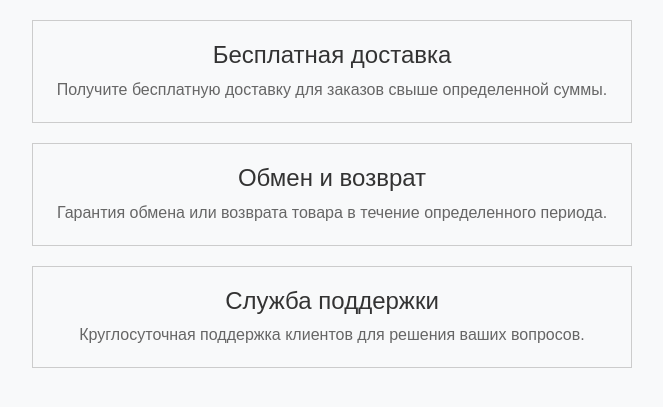
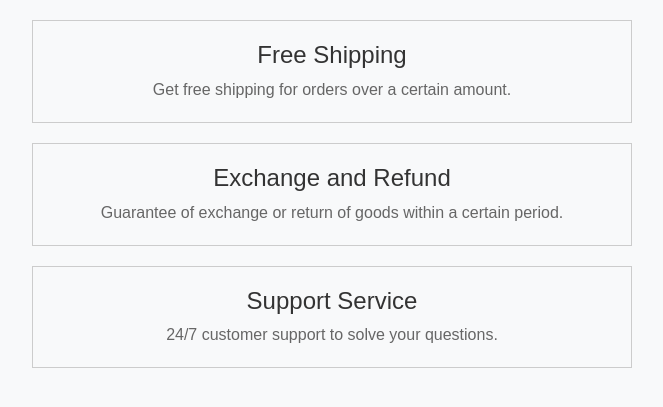
Before and after one commit to 2palek1/final_project, a FastAPI app: template src/templates/front/services.html in a window 1280 px wide. Shown: the part 56-463 px from the top of the page, without its empty margins (308-971 px from the left). Run offline with FastAPI, Linux system fonts and the light colour scheme; the template is opened without the code that fills it, so the values that code supplies are empty.

Commit message:
web changes

```diff
--- a/src/templates/front/about.html
+++ b/src/templates/front/about.html
@@ -1,5 +1,6 @@
 {% extends "base.html" %}
 {% block head %}
+    <title>About</title>
     <link rel="stylesheet" href="styles/about.css">
 {% endblock %}
 {% block content %}
@@ -29,7 +30,7 @@
         </div>
         <div class="team-member">
             <img src="static/beka.jpg" alt="Member 4">
-            <h3>Tursyn Bekmurza</h3>
+            <h3>Tursyn Bekmyrza</h3>
             <p>Product Specialist</p>
         </div>
     </div>
--- a/src/templates/front/cart.html
+++ b/src/templates/front/cart.html
@@ -1,4 +1,9 @@
 {% extends "base.html" %}
+
+{% block head %}
+<title>Cart</title>
+{% endblock %}
+
 
 {% block content %}
 <div class="container mt-4">
--- a/src/templates/front/catalog.html
+++ b/src/templates/front/catalog.html
@@ -1,6 +1,7 @@
 {% extends "base.html" %}
 
 {% block head %}
+    <title>Catalog</title>
     <link rel="stylesheet" href="styles/catalog.css">
 {% endblock %}
 
--- a/src/templates/front/main.html
+++ b/src/templates/front/main.html
@@ -54,6 +54,7 @@
 </div>
 </div>
 
+<hr>
 
 <div class="product-container">
     {% for product in products %}
--- a/src/templates/front/services.html
+++ b/src/templates/front/services.html
@@ -1,22 +1,23 @@
 {% extends "base.html" %}
 
 {% block head %}
+    <title>Services</title>
     <link rel="stylesheet" href="styles/services.css">
 {% endblock %}
 
 {% block content %}
 <div class="services">
     <div class="service">
-        <h2>Бесплатная доставка</h2>
-        <p>Получите бесплатную доставку для заказов свыше определенной суммы.</p>
+        <h2>Free Shipping</h2>
+        <p>Get free shipping for orders over a certain amount.</p>
     </div>
     <div class="service">
-        <h2>Обмен и возврат</h2>
-        <p>Гарантия обмена или возврата товара в течение определенного периода.</p>
+        <h2>Exchange and Refund</h2>
+        <p>Guarantee of exchange or return of goods within a certain period.</p>
     </div>
     <div class="service">
-        <h2>Служба поддержки</h2>
-        <p>Круглосуточная поддержка клиентов для решения ваших вопросов.</p>
+        <h2>Support Service</h2>
+        <p>24/7 customer support to solve your questions.</p>
     </div>
     <!-- Добавьте здесь другие услуги, предоставляемые вашим магазином -->
 </div>
--- a/src/templates/styles/main.css
+++ b/src/templates/styles/main.css
@@ -30,7 +30,7 @@ a {
   }
 
     body {
-        padding: 0 20px 0 20px; /* Add padding to the body */
+        padding: 0 40px 0 40px; /* Add padding to the body */
     }
 
     .product-container {
```
Also changed, not shown: src/static/YEEZY Foam Runner Stone.jpg, src/static/YEEZY_Knit_Runner1.jpg.
